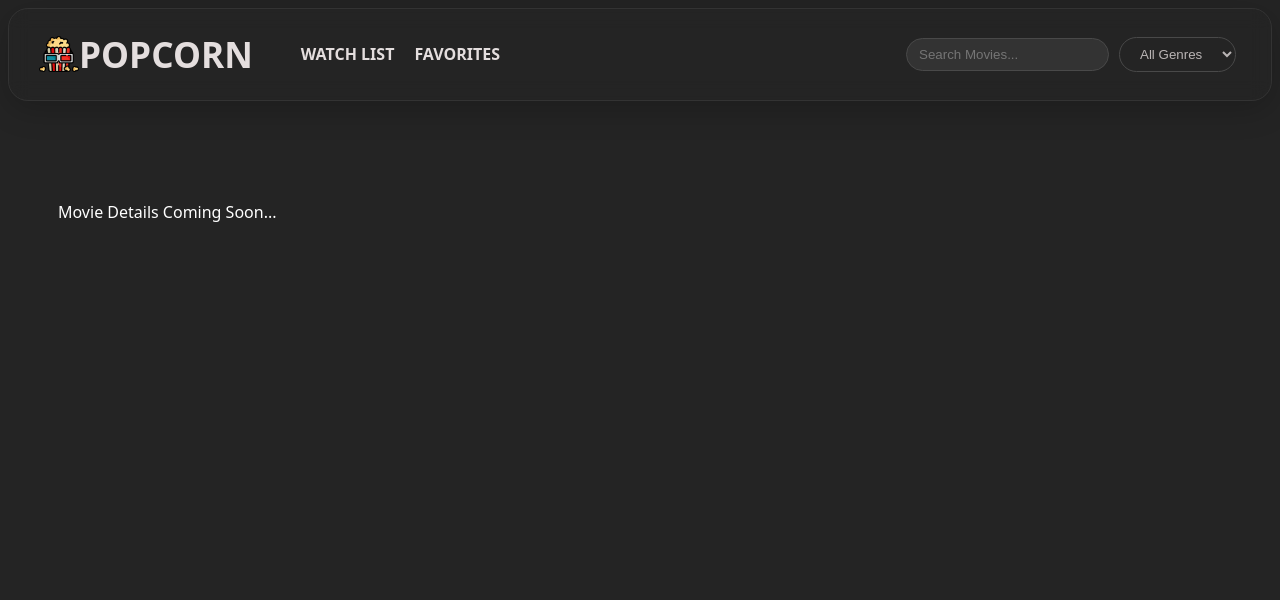
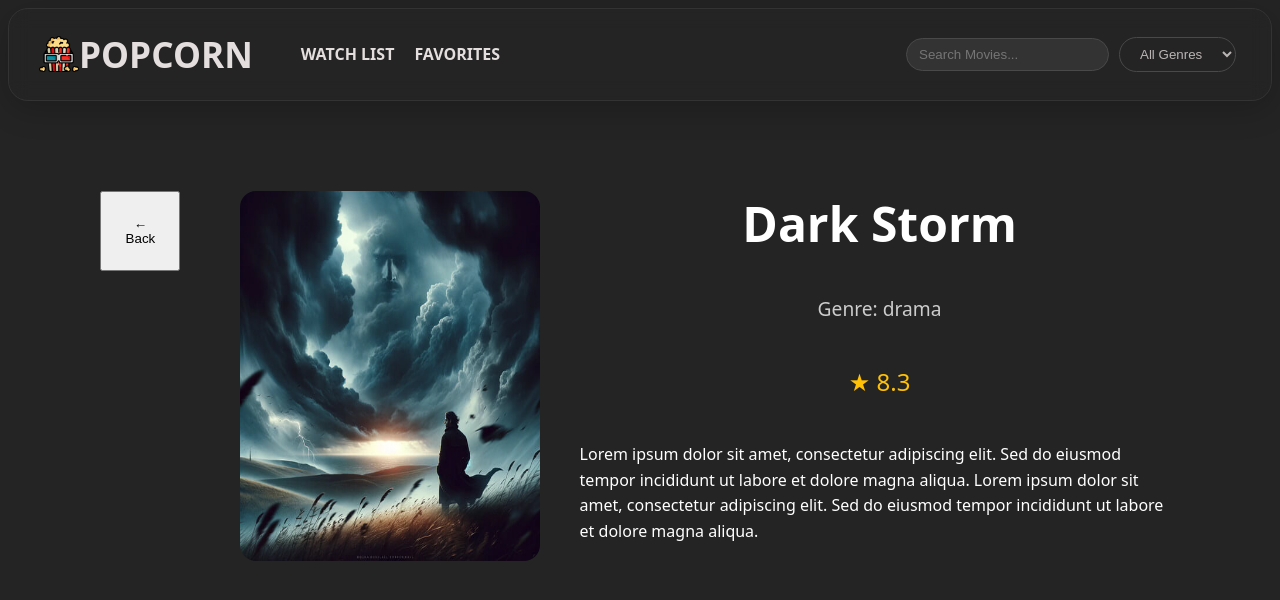
Before and after one commit to GabrielaSzuiogan/W5-ReactMoviesProject, a React (Vite) app in the folder movies-react/: page /movies/1 in a window 1280 px wide. Shown: the top 600 px of the page. Built offline with nearby package versions, Linux system fonts and the light colour scheme.

Commit message:
feat: added movie detail page can be accessed directly through url  using the movie individual

```diff
--- a/movies-react/src/App.jsx
+++ b/movies-react/src/App.jsx
@@ -1,6 +1,7 @@
 import { Routes, Route, Outlet } from "react-router-dom";
 import Header from "./components/Header/Header";
 import MovieList from "./components/MainContent/MovieList";
+import MovieDetail from "./components/MovieDetail/MovieDetail";
 import { useEffect, useState } from "react";
 import moviesData from "./movies.json";
 
@@ -94,11 +95,7 @@ function App() {
 
         <Route
           path="movies/:id"
-          element={
-            <div style={{ color: "white", padding: "50px" }}>
-              Movie Details Coming Soon...
-            </div>
-          }
+          element={<MovieDetail movies={moviesData} {...commonProps} />}
         />
       </Route>
     </Routes>
--- a/movies-react/src/components/Header/Header.jsx
+++ b/movies-react/src/components/Header/Header.jsx
@@ -7,22 +7,12 @@ import { Link, NavLink, useSearchParams } from "react-router-dom";
 function Header() {
   const [searchParams, setSearchParams] = useSearchParams();
 
-  const handleSearchChange = (value) => {
+  const updateParams = (key, value) => {
     const newParams = new URLSearchParams(searchParams);
     if (value) {
-      newParams.set("search", value);
+      newParams.set(key, value);
     } else {
-      newParams.delete("search");
-    }
-    setSearchParams(newParams);
-  };
-
-  const handleGenreChange = (value) => {
-    const newParams = new URLSearchParams(searchParams);
-    if (value) {
-      newParams.set("genre", value);
-    } else {
-      newParams.delete("genre");
+      newParams.delete(key);
     }
     setSearchParams(newParams);
   };
@@ -44,8 +34,8 @@ function Header() {
       </div>
 
       <div className="header-right">
-        <SearchBar setSearchGenre={handleSearchChange} />
-        <Dropdown setGenre={handleGenreChange} />
+        <SearchBar setSearchGenre={(value) => updateParams("search", value)} />
+        <Dropdown setGenre={(value) => updateParams("genre", value)} />
       </div>
     </div>
   );
--- a/movies-react/src/components/MovieCard/MovieCard.jsx
+++ b/movies-react/src/components/MovieCard/MovieCard.jsx
@@ -1,4 +1,5 @@
 import "./MovieCard.css";
+import { Link } from "react-router-dom";
 
 function MovieCard({
   movie,
@@ -16,12 +17,14 @@ function MovieCard({
 
   return (
     <div className="movie-card">
+      <Link to={`/movies/${movie.id}`}>
         <img
           src={`src/assets/images/${movie.image}`}
           alt={movie.title}
           className="movie-img"
           onError={handleImageError}
         />
+      </Link>
 
       <div className="movie-body">
         <button
@@ -33,7 +36,10 @@ function MovieCard({
         </button>
 
         <div className="movie-info">
+          <Link to={`/movies/${movie.id}`} style={{ textDecoration: "none" }}>
             <h3 className="movie-title">{movie.title}</h3>
+          </Link>
+
           <div className="movie-details">
             <span className="movie-genre">{movie.genre}</span>
             <span className="movie-rating">★ {movie.rating}</span>
--- /dev/null
+++ b/movies-react/src/components/MovieDetail/MovieDetail.jsx
@@ -0,0 +1,71 @@
+import React from "react";
+import { useParams, useNavigate } from "react-router-dom";
+import "../MainContent/Content.css";
+
+const MovieDetail = ({ movies }) => {
+  const { id } = useParams();
+  const navigate = useNavigate();
+
+  const movie = movies.find((m) => m.id.toString() === id);
+
+  if (!movie) {
+    return <div className="search-nf">Movie not found!</div>;
+  }
+
+  return (
+    <div
+      className="movie-detail-container"
+      style={{
+        color: "white",
+        padding: "40px",
+        display: "flex",
+        alignContent: "center",
+        justifyContent: "center",
+        gap: "5%",
+      }}
+    >
+      <button
+        onClick={() => navigate(-1)}
+        style={{
+          padding: "10px 20px",
+          marginBottom: "20px",
+          cursor: "pointer",
+          width: "5rem",
+          height: "5rem",
+        }}
+      >
+        ← Back
+      </button>
+
+      <div style={{ display: "flex", gap: "40px", flexWrap: "wrap" }}>
+        <img
+          src={`../src/assets/images/${movie.image}`}
+          alt={movie.title}
+          style={{ width: "300px", borderRadius: "16px" }}
+        />
+        <div className="movie-info">
+          <h1 style={{ fontSize: "3rem", margin: "0 0 20px" }}>
+            {movie.title}
+          </h1>
+          <p style={{ fontSize: "1.2rem", color: "#ccc" }}>
+            Genre: {movie.genre}
+          </p>
+          <p style={{ fontSize: "1.5rem", color: "#ffc107" }}>
+            ★ {movie.rating}
+          </p>
+          <p
+            style={{ marginTop: "20px", maxWidth: "600px", lineHeight: "1.6" }}
+          >
+            {/* Placeholder description since JSON doesn't have it */}
+            Lorem ipsum dolor sit amet, consectetur adipiscing elit. Sed do
+            eiusmod tempor incididunt ut labore et dolore magna aliqua. Lorem
+            ipsum dolor sit amet, consectetur adipiscing elit. Sed do eiusmod
+            tempor incididunt ut labore et dolore magna aliqua.
+          </p>
+        </div>
+      </div>
+    </div>
+  );
+};
+
+export default MovieDetail;
```
Lines whose indentation alone changed are shown as unchanged.
